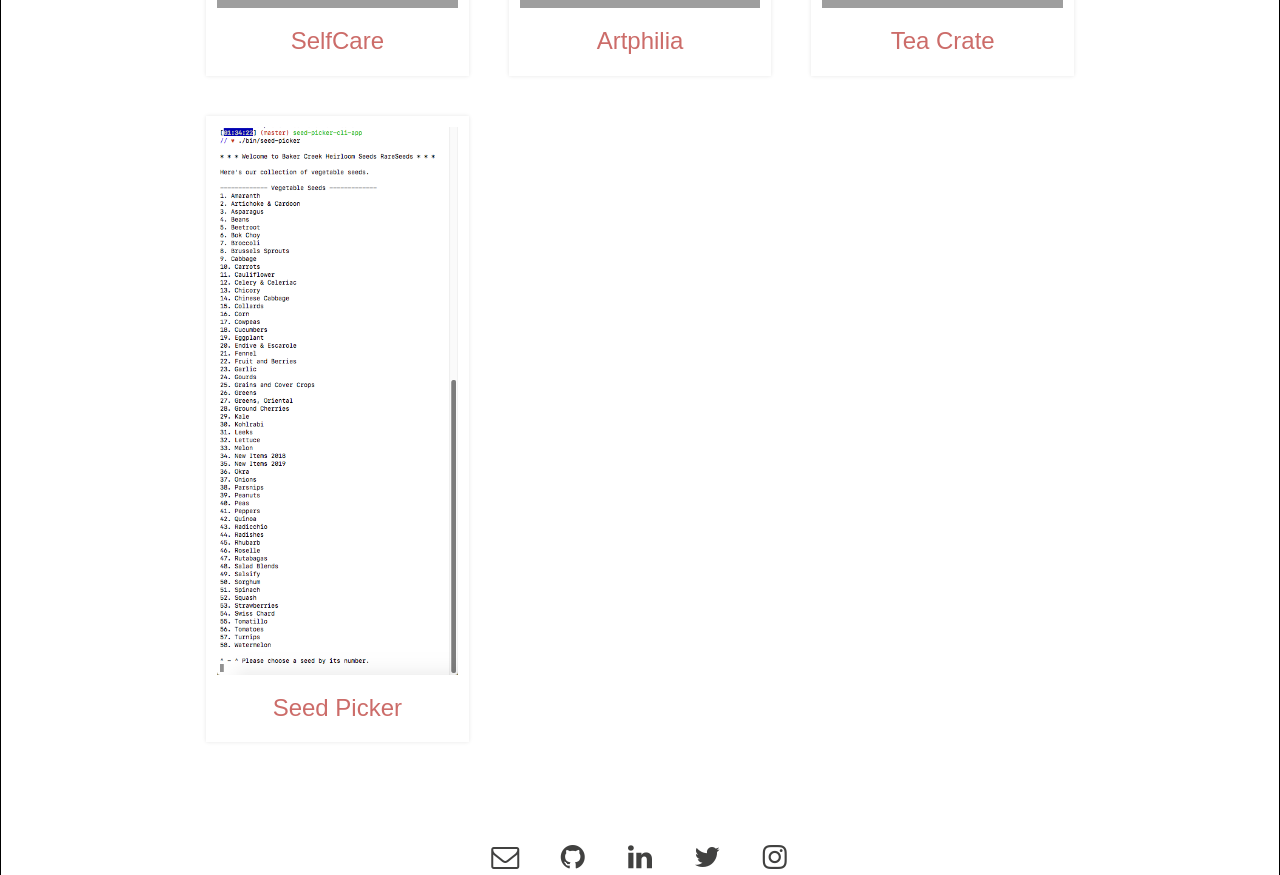
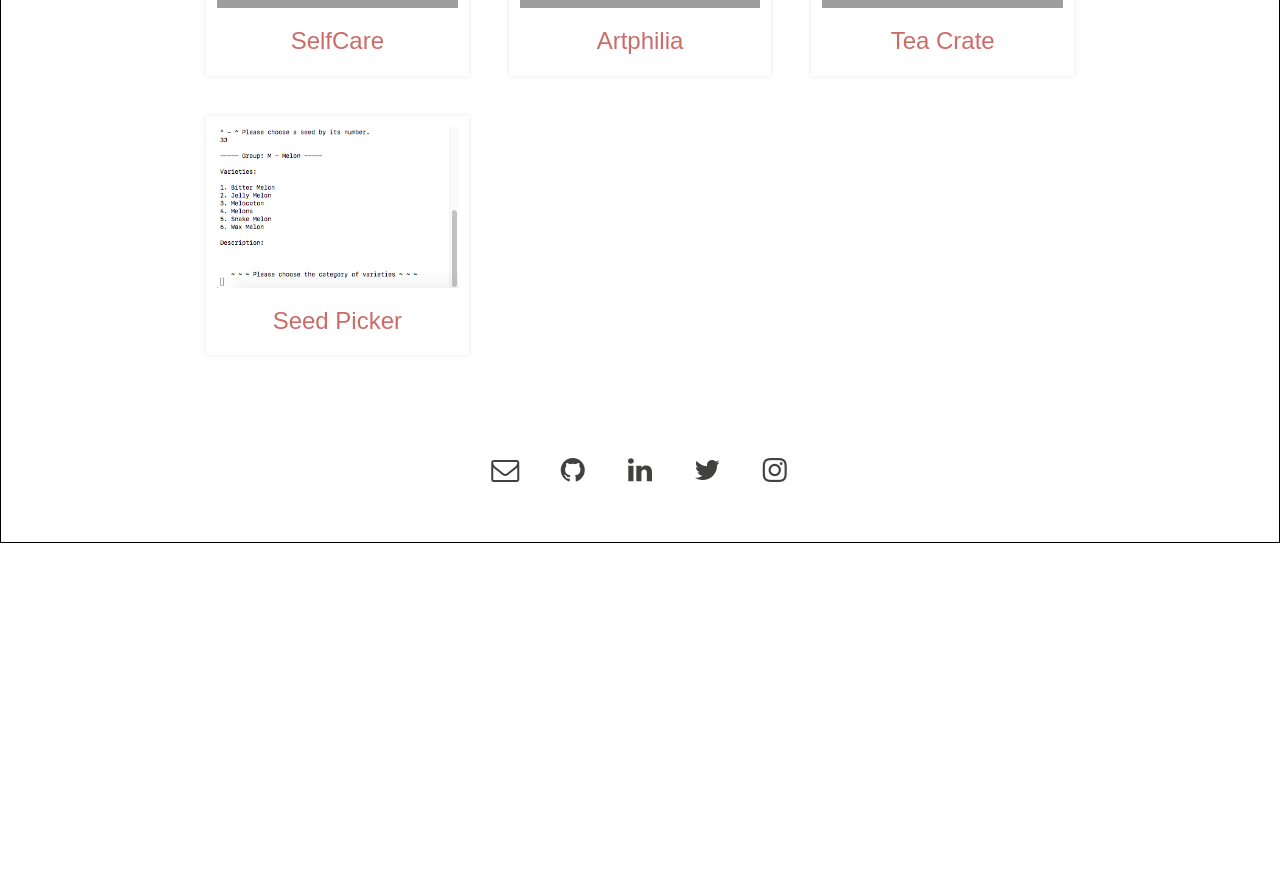
Before and after one commit to christinetran825/tofukid-website, a React (Create React App) app: page /work in a window 1280 px wide. Shown: the part 720-1595 px from the top of the page. After the commit the page ends 1263 px from the top, so only its background shows below. Built offline with nearby package versions, Linux system fonts and the light colour scheme; grey boxes are pictures that could not be loaded; a web font is replaced by a local one.

Commit message:
changed seed picker still to cli 2

```diff
--- a/src/components/WebDevelopment.js
+++ b/src/components/WebDevelopment.js
@@ -21,7 +21,7 @@ class WebDevelopment extends Component {
         </div>
 
         <div className="project">
-          <Link to="/work/web-dev/seedpicker"><img src="../images/web-dev/seed-picker/cli-1.png" alt="seed-picker-still"/></Link>
+          <Link to="/work/web-dev/seedpicker"><img src="../images/web-dev/seed-picker/cli-2.png" alt="seed-picker-still"/></Link>
           <h3>Seed Picker</h3>
         </div>
       </section>
```
